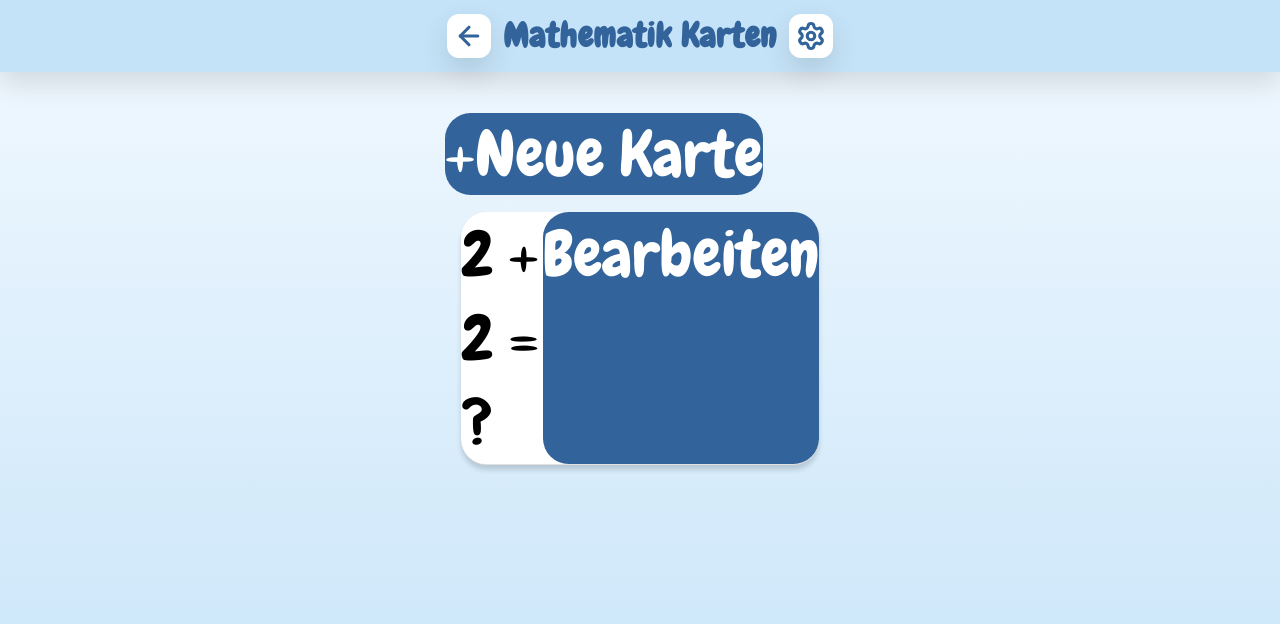
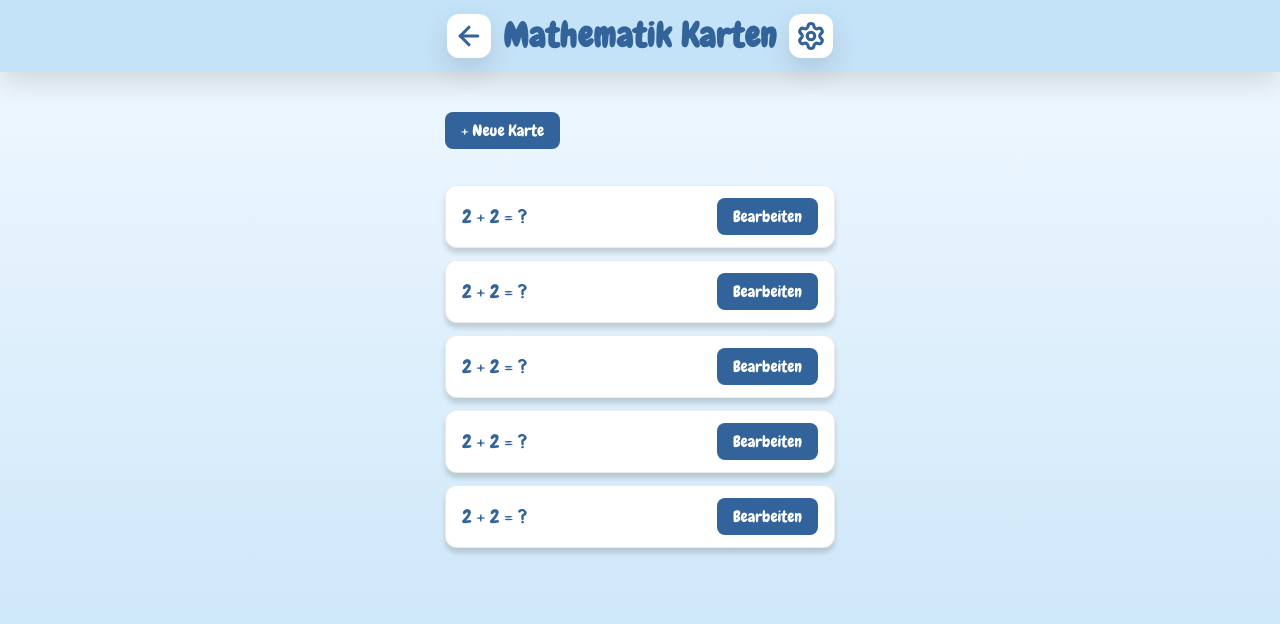
Before and after one commit to anne-kmmr/SubwaySurfers, a Next.js app: page /cardsView in a window 1280 px wide. Shown: the top 624 px of the page. Built offline with nearby package versions, Linux system fonts and the light colour scheme.

Commit message:
changed adams files for better layout

```diff
--- a/src/app/cardsView/cardsView.module.css
+++ b/src/app/cardsView/cardsView.module.css
@@ -1,27 +1,49 @@
 .app {
+  display: flex;
+  flex-direction: column;
   padding: 40px 20px;
-  flex-direction: column;
+  gap: 20px;
+}
+
+.newCardContainer {
+  display: flex;
+  justify-content: flex-start; /* linksbündig */
+  margin-bottom: 16px;
 }
 
 .content {
-  padding: 16px;
-  color: black;
-}
-
-.button {
-  font-size: 5vw;
-  box-sizing: border-box;
-  background-color: #32639a;
-  border-radius: 2vw;
-  color: #ffffff;
+  list-style: none;
+  padding: 0;
+  margin: 0;
+  display: flex;
+  flex-direction: column;
+  gap: 12px;
 }
 
 .li {
   display: flex;
-  font-size: 5vw;
   justify-content: space-between;
+  align-items: center;
+  padding: 12px 16px;
+  font-size: 1.2rem;
   box-shadow: 0 5px 5px rgba(0, 0, 0, 0.15);
-  border-bottom: 1px solid rgba(0, 0, 0, 0.12);
-  border-radius: 2vw;
+  border-radius: 12px;
   background-color: #ffffff;
+  border: 1px solid rgba(0, 0, 0, 0.08);
 }
+
+.button {
+  display: inline-block;
+  padding: 8px 16px;
+  font-size: 1rem;
+  background-color: #32639a;
+  color: #ffffff;
+  text-decoration: none;
+  border-radius: 8px;
+  box-sizing: border-box;
+  transition: background-color 0.2s ease;
+}
+
+.button:hover {
+  background-color: #254a75;
+}
--- a/src/app/cardsView/page.tsx
+++ b/src/app/cardsView/page.tsx
@@ -2,48 +2,35 @@ import styles from "./cardsView.module.css";
 import Header from "../components/Header/Header";
 import Link from "next/link";
 
-const content = " 2 + 2 = ?";
+const cards = [
+  "2 + 2 = ?",
+  "2 + 2 = ?",
+  "2 + 2 = ?",
+  "2 + 2 = ?",
+  "2 + 2 = ?",
+];
 
-export default function createBrowser() {
+export default function CardsView() {
   return (
     <>
       <Header title="Mathematik Karten" backHref="/" />
-      <main className={`${styles.app}`}>
-        <div>
-          <Link className={`${styles.button}`} href={"/editCards"}>
-            +Neue Karte
+      <main className={styles.app}>
+        <div className={styles.newCardContainer}>
+          <Link className={styles.button} href="/editCards">
+            + Neue Karte
           </Link>
         </div>
-        <div className={`${styles.content}`}>
-          <li className={`${styles.li}`}>
-            {content}
-            <Link className={`${styles.button}`} href={"/editCards"}>
-              Bearbeiten
-            </Link>
-          </li>
-        </div>
+        <ul className={styles.content}>
+          {cards.map((card, index) => (
+            <li key={index} className={styles.li}>
+              <span>{card}</span>
+              <Link className={styles.button} href="/editCards">
+                Bearbeiten
+              </Link>
+            </li>
+          ))}
+        </ul>
       </main>
     </>
   );
 }
-
-/* Future
-
-type Cards = {
-    value: String | Number;
-}
-
-function createCards() {
-//Future?
-}
-
-function putCardsInList(cards: Cards) {
-    const list = [];
-    const cardList = list.push(cards);
-    return (
-    <div>
-        <li>{cardList}</li>
-    </div>
-    );
-}
-*/
--- a/src/app/globals.css
+++ b/src/app/globals.css
@@ -30,7 +30,6 @@
   margin: 0;
 }
 
-/* Removing this creates underlines  */
 a {
   color: inherit;
   text-decoration: none;
```
